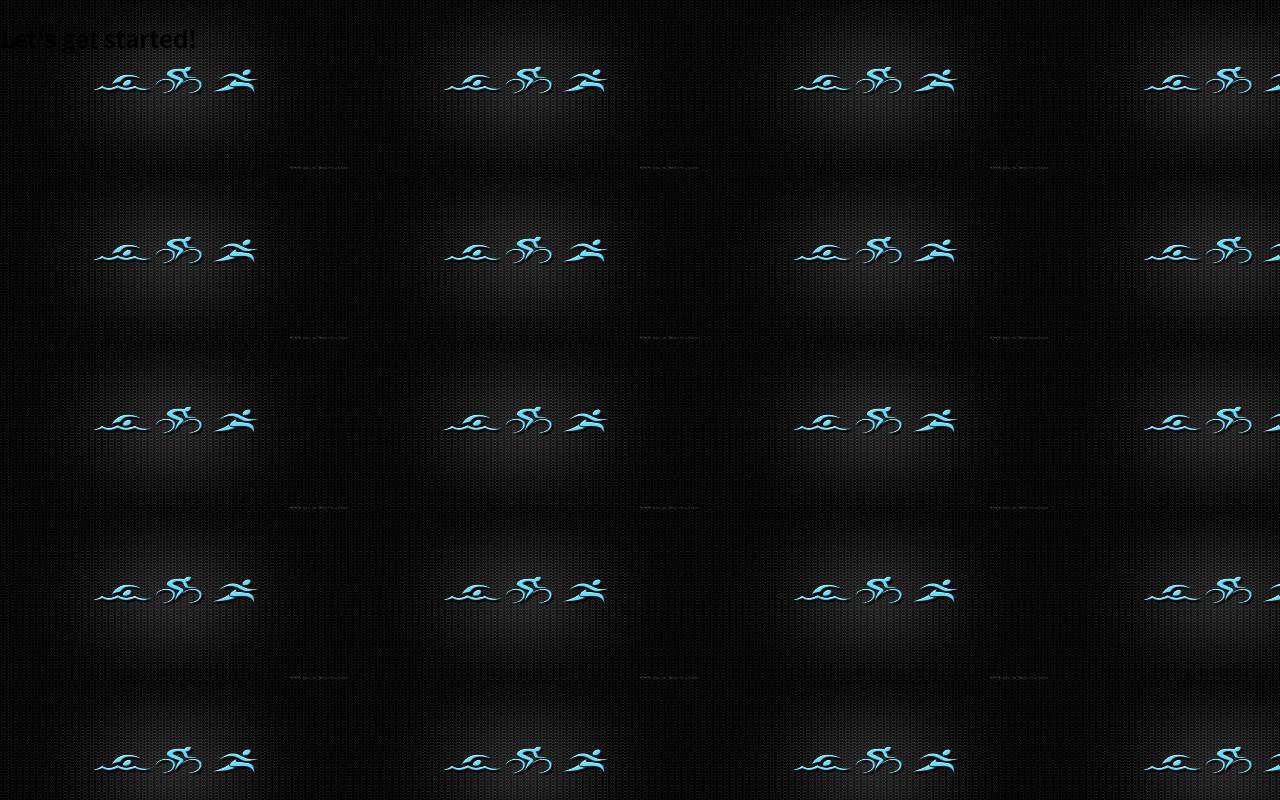
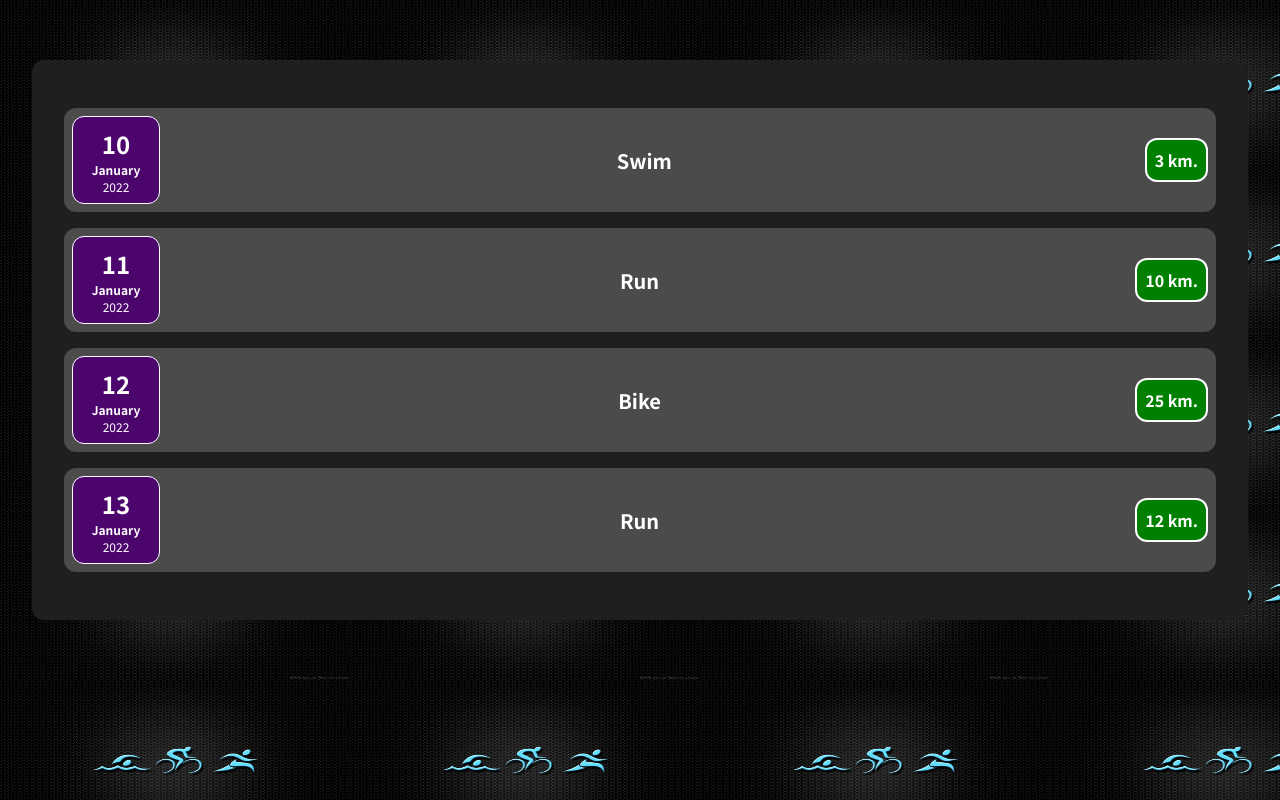
Before and after one commit to cailqk/ReactJS-project, a JavaScript app: page / in a window 1280 px wide. Built offline with nearby package versions, Linux system fonts and the light colour scheme.

Commit message:
added some hardcoded information and gave it some style just to get a taste how it will look

```diff
--- a/public/index.html
+++ b/public/index.html
@@ -24,7 +24,7 @@
       work correctly both with client-side routing and a non-root public URL.
       Learn how to configure a non-root public URL by running `npm run build`.
     -->
-    <title>React App</title>
+    <title>First React Project</title>
   </head>
   <body>
     <noscript>You need to enable JavaScript to run this app.</noscript>
--- a/src/App.js
+++ b/src/App.js
@@ -1,7 +1,36 @@
+import Workouts from "./custom_components/Contents/Workouts";
+
 function App() {
+  const workouts = [
+    {
+      id: "w1",
+      type: "Swim",
+      distance: 3,
+      date: new Date(2022, 0, 10),
+    },
+    {
+      id: "w2",
+      type: "Run",
+      distance: 10,
+      date: new Date(2022, 0, 11),
+    },
+    {
+      id: "w3",
+      type: "Bike",
+      distance: 25,
+      date: new Date(2022, 0, 12),
+    },
+    {
+      id: "w4",
+      type: "Run",
+      distance: 12,
+      date: new Date(2022, 0, 13),
+    },
+  ];
+
   return (
     <div>
-      <h2>Let's get started!</h2>
+     <Workouts item={workouts}/>
     </div>
   );
 }
--- /dev/null
+++ b/src/custom_components/Contents/Date.css
@@ -0,0 +1,26 @@
+.date-div {
+    display: flex;
+    flex-direction: column;
+    width: 5.5rem;
+    height: 5.5rem;
+    border: 1px solid #ffffff;
+    background-color: #4d056e;
+    color: white;
+    border-radius: 12px;
+    align-items: center;
+    justify-content: center;
+  }
+
+  .date-div_month {
+    font-size: 0.75rem;
+    font-weight: bold;
+  }
+
+.date-div_year {
+    font-size: 0.75rem;
+  }
+
+.date-div_day {
+    font-size: 1.5rem;
+    font-weight: bold;
+  }
--- /dev/null
+++ b/src/custom_components/Contents/Date.js
@@ -0,0 +1,18 @@
+import './Date.css'
+
+function Date(props) {
+
+    const day = props.date.toLocaleString("en-US", { day: '2-digit'});
+    const month = props.date.toLocaleString("en-US", { month: 'long'});
+    const year = props.date.getFullYear();
+
+    return (
+        <div className="date-div">
+            <div className="date-div_day">{day}</div>
+            <div className="date-div_month">{month}</div>
+            <div className="date-div_year">{year}</div>
+        </div>
+    );
+}
+
+export default Date;
--- /dev/null
+++ b/src/custom_components/Contents/WorkoutType.css
@@ -0,0 +1,64 @@
+.workout-item {
+    display: flex;
+    justify-content: space-between;
+    align-items: center;
+    padding: 0.5rem;
+    margin: 1rem 0;
+    background-color: #4b4b4b;
+  }
+
+  .workout-item_description {
+    display: flex;
+    flex-direction: column;
+    gap: 1rem;
+    align-items: flex-end;
+    flex-flow: column-reverse;
+    justify-content: flex-start;
+    flex: 1;
+  }
+
+  .workout-item h2 {
+    color: #3a3a3a;
+    font-size: 1rem;
+    flex: 1;
+    margin: 0 1rem;
+    color: white;
+  }
+
+  .workout-item_distance {
+    font-size: 1rem;
+    font-weight: bold;
+    color: white;
+    background-color: green;
+    border: 2px solid white;
+    padding: 0.5rem;
+    border-radius: 12px;
+  }
+
+  .date {
+    color: black;
+    font-weight: bold;
+    font-size: larger;
+  }
+
+  .wType {
+    text-align: center;
+  }
+
+  @media (min-width: 580px) {
+    .workout-item_description {
+      flex-direction: row;
+      align-items: center;
+      justify-content: flex-start;
+      flex: 1;
+    }
+
+    .workout-item_description h2 {
+      font-size: 1.25rem;
+    }
+
+    /* .expense-item__price {
+      font-size: 1.25rem;
+      padding: 0.5rem 1.5rem;
+    } */
+  }
--- /dev/null
+++ b/src/custom_components/Contents/WorkoutType.js
@@ -0,0 +1,17 @@
+import Date from "./Date";
+import "./WorkoutType.css";
+import Shell from "../UI/Shell";
+
+function WorkoutType(props) {
+  return (
+    <Shell className="workout-item">
+      <Date date={props.date} />
+      <div className="workout-item_description">
+        <h2 className="wType">{props.type}</h2>
+        <div className="workout-item_distance">{props.distance} km.</div>
+      </div>
+    </Shell>
+  );
+}
+
+export default WorkoutType;
--- /dev/null
+++ b/src/custom_components/Contents/Workouts.css
@@ -0,0 +1,8 @@
+.train {
+    padding: 2rem;
+    background-color: rgb(31, 31, 31);
+    margin: 2rem auto;
+    width: 80rem;
+    max-width: 95%;
+    margin-top: 60px;
+}
--- /dev/null
+++ b/src/custom_components/Contents/Workouts.js
@@ -0,0 +1,32 @@
+import "./Workouts.css";
+import Shell from "../UI/Shell";
+import WorkoutType from "./WorkoutType";
+
+function Workouts(props) {
+  return (
+    <Shell className="train">
+      <WorkoutType
+        type={props.item[0].type}
+        distance={props.item[0].distance}
+        date={props.item[0].date}
+      />
+      <WorkoutType
+        type={props.item[1].type}
+        distance={props.item[1].distance}
+        date={props.item[1].date}
+      />
+      <WorkoutType
+        type={props.item[2].type}
+        distance={props.item[2].distance}
+        date={props.item[2].date}
+      />
+      <WorkoutType
+        type={props.item[3].type}
+        distance={props.item[3].distance}
+        date={props.item[3].date}
+      />
+    </Shell>
+  );
+}
+
+export default Workouts;
--- /dev/null
+++ b/src/custom_components/UI/Shell.css
@@ -0,0 +1,3 @@
+.shell {
+    border-radius: 12px;
+}
--- /dev/null
+++ b/src/custom_components/UI/Shell.js
@@ -0,0 +1,11 @@
+import './Shell.css'
+
+function Shell (props) {
+
+const classes = 'shell ' + props.className;
+
+return <div className={classes}>{props.children}</div>
+
+}
+
+export default Shell;
```
Also changed, not shown: 1 other file (tests, documents, lock files or other folders).
